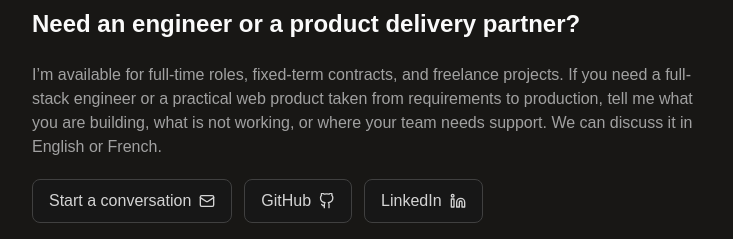
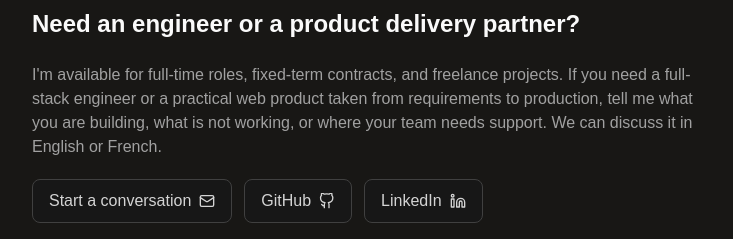
Before and after one commit to musanzi/musanzi.me, an Astro site: page / in a window 1280 px wide. Shown: the part 2533-2772 px from the top of the page, 160-893 px from the left. Built offline with nearby package versions, Linux system fonts and the light colour scheme; Astro itself is replaced by a stand-in of ours; a web font is replaced by a local one.

Commit message:
fix: correct contraction in contact section for consistency

```diff
--- a/src/components/landing/contact.astro
+++ b/src/components/landing/contact.astro
@@ -14,7 +14,7 @@ import Icon from '../shared/icon.astro'
     Need an engineer or a product delivery partner?
   </h2>
   <p class="max-w-2xl text-neutral-400">
-    I’m available for full-time roles, fixed-term contracts, and freelance projects. If you need a full-stack engineer
+    I'm available for full-time roles, fixed-term contracts, and freelance projects. If you need a full-stack engineer
     or a practical web product taken from requirements to production, tell me what you are building, what is not
     working, or where your team needs support. We can discuss it in English or French.
   </p>
```
